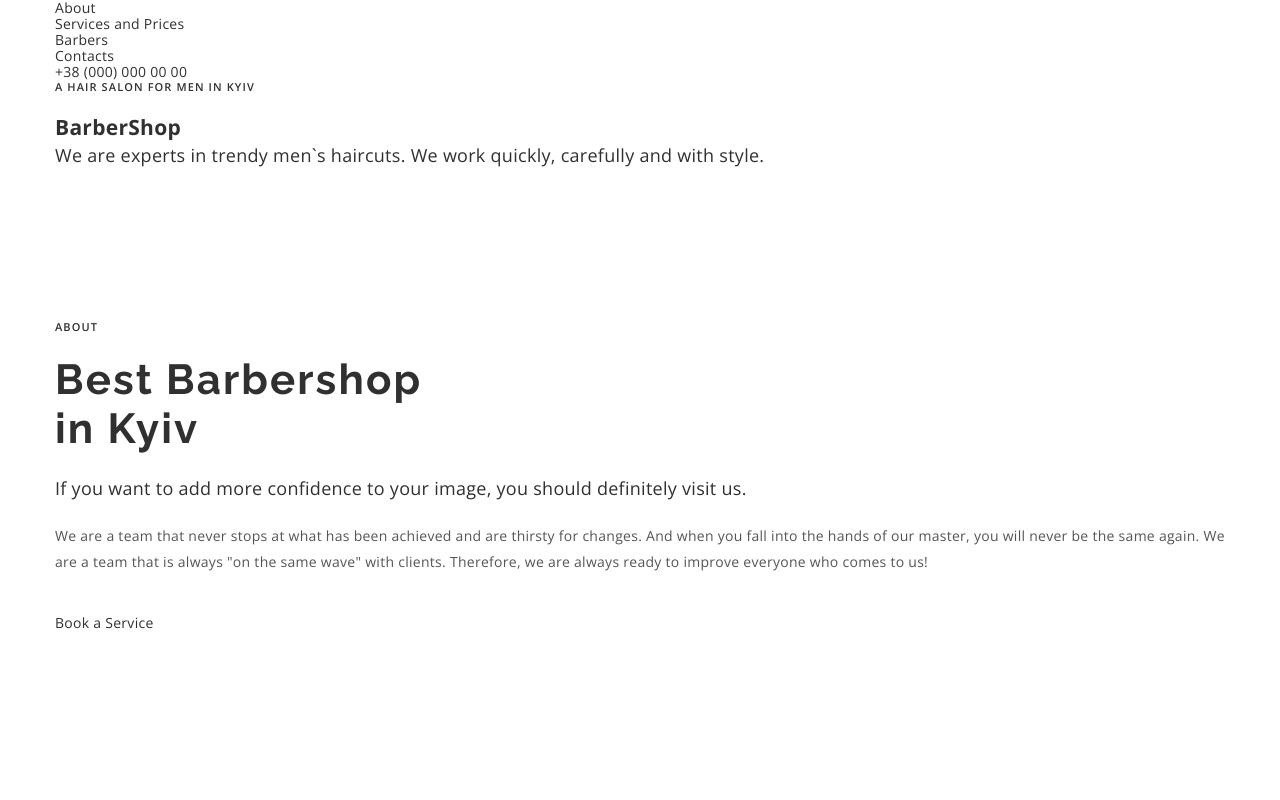
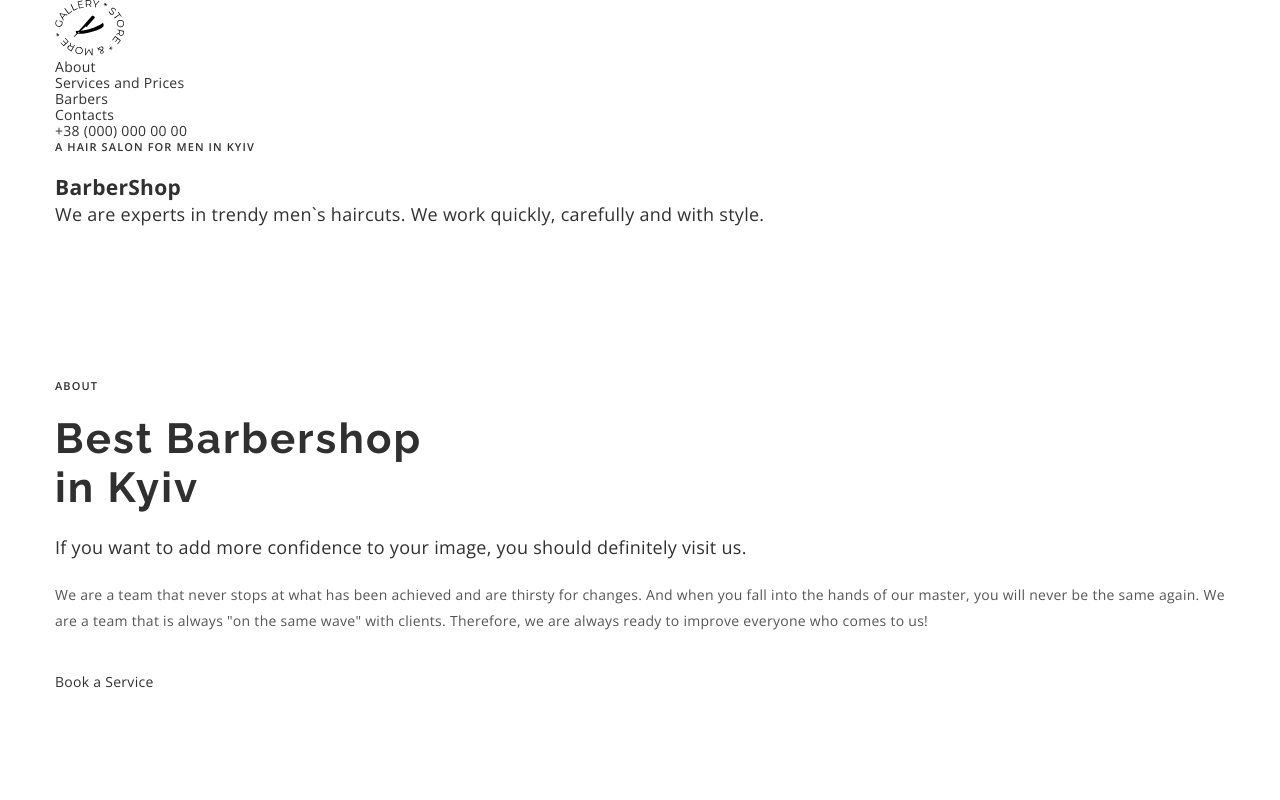
Before and after one commit to maksymkushnirov/barbershop, a plain HTML site: page index.html in a window 1280 px wide. Shown: the top 800 px of the page. Drawn offline with nearby package versions, Linux system fonts and the light colour scheme.

Commit message:
add logo

```diff
--- a/index.html
+++ b/index.html
@@ -24,7 +24,11 @@
     <!-- header -->
     <header class="header">
       <div class="header__container container">
-        <a class="link" href="./index.html" aria-label="Company "> </a>
+        <a class="link" href="./index.html" aria-label="Company Logo">
+          <svg class="logo" width="69" height="56">
+            <use href="./images/sprite.svg#logo"></use>
+          </svg>
+        </a>
         <nav class="navigation">
           <ul class="navigation__list list">
             <li class="navigation__item">
```
